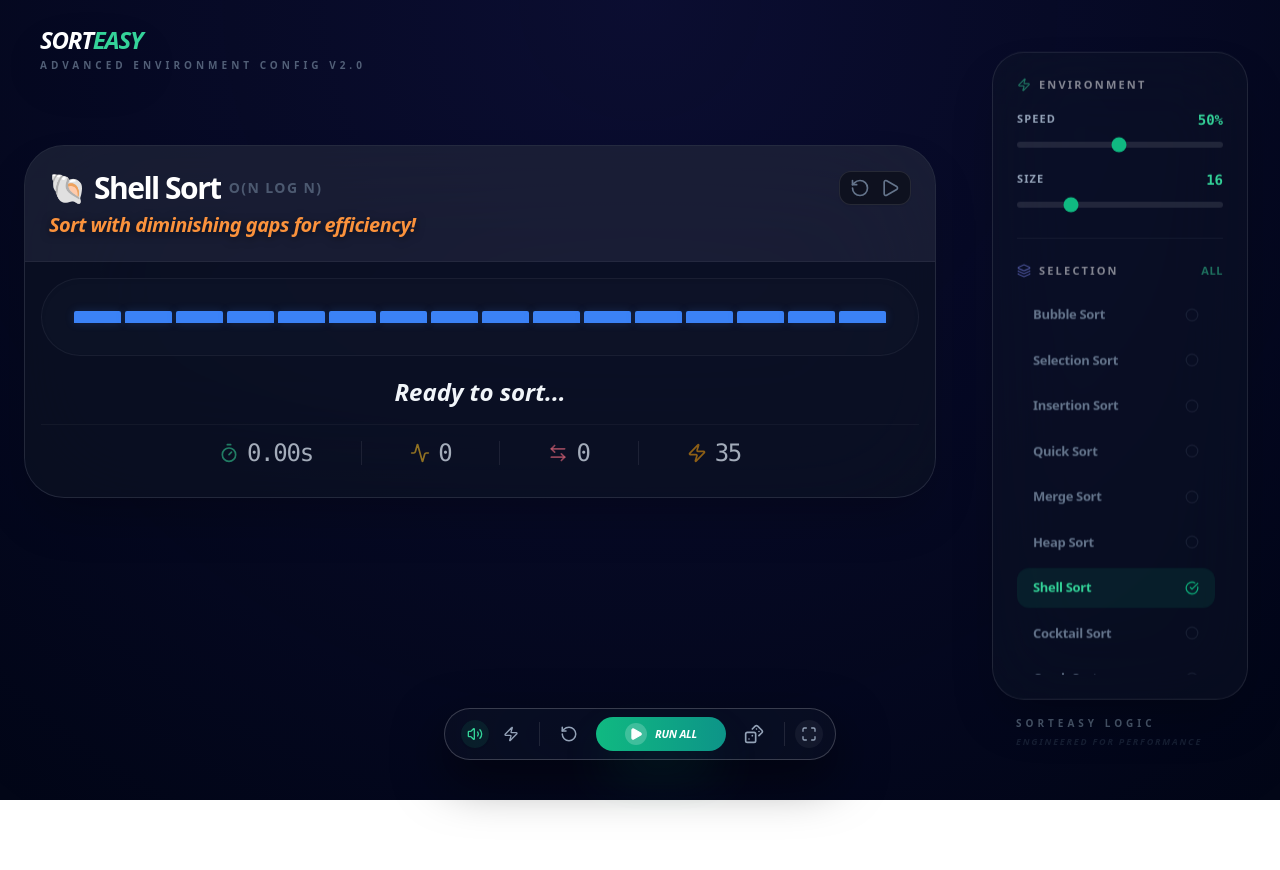
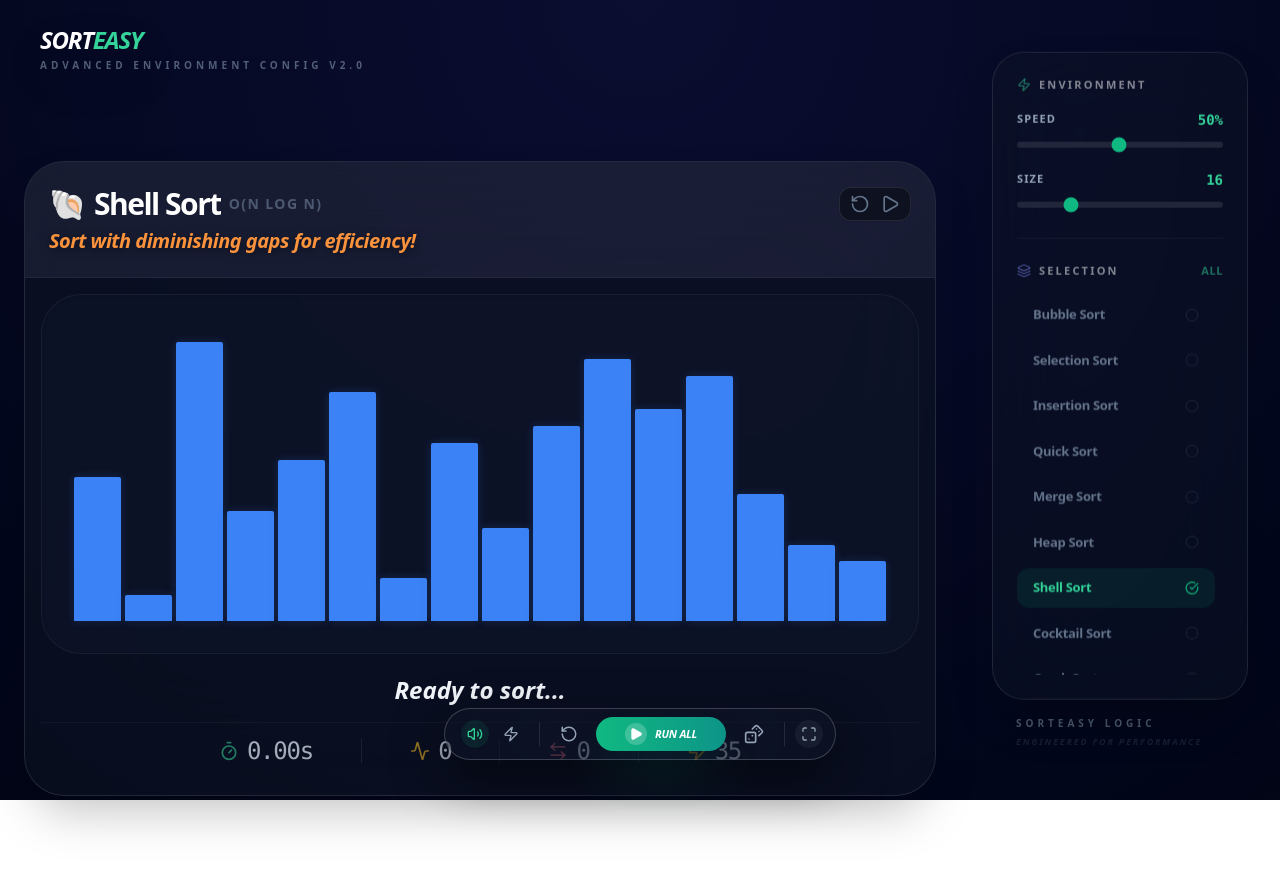
Before and after one commit to lastjung/sort-easy, a React (Vite) app: page / in a window 1280 px wide. Shown: the top 870 px of the page. Before the commit the page ends 800 px from the top, so only its background shows below. Built offline with nearby package versions, Linux system fonts and the light colour scheme.

Commit message:
refactor: update layout and spacing for cinema mode across dashboard and chart components

```diff
--- a/src/components/Dashboard.jsx
+++ b/src/components/Dashboard.jsx
@@ -108,7 +108,7 @@ const Dashboard = ({
         {/* Dashboard Padding / Space Sync (Ensures slogan doesn't clip) */}
         <div className={`grid transition-all duration-700 ${
           isCinema
-            ? 'grid-cols-1 pt-12 pb-24 gap-6'
+            ? 'grid-cols-1 items-start gap-6 pt-10 md:pt-16 pb-32'
             : 'grid-cols-1 lg:grid-cols-2 xl:grid-cols-3 gap-4 lg:gap-6 pb-32'
         }`}>
         {visibleAlgos.map((algo) => (
--- a/src/components/SortCard.jsx
+++ b/src/components/SortCard.jsx
@@ -669,7 +669,7 @@ const SortCard = ({
         </p>
       </div>
 
-      <div className={`${isCinema ? 'p-4 flex-1' : 'px-0 pt-2 pb-0'} bg-black/10 flex flex-col justify-end`}>
+      <div className={`${isCinema ? 'p-4 flex-1' : 'px-0 pt-2 pb-0'} bg-black/10 flex flex-col`}>
         <SortChart
           array={array}
           isCinema={isCinema}
--- a/src/components/SortChart.jsx
+++ b/src/components/SortChart.jsx
@@ -139,7 +139,7 @@ const SortChart = ({ array, arraySize, sortedIndices, swapIndices, goodIndices,
   return (
     <div className={`relative w-full flex items-end justify-center transition-all duration-500 overflow-visible ${
       isCinema
-        ? 'flex-1 gap-[4px] p-8 bg-slate-900/60 rounded-[40px]'
+        ? 'h-[40vh] md:h-[45vh] gap-[4px] p-8 bg-slate-900/60 rounded-[40px]'
         : 'h-56 md:h-[450px] gap-[2px] p-2 md:p-4 bg-slate-900/40 rounded-2xl'
     } border border-white/5 shadow-inner`}>
       {array.map((value, idx) => {
```
